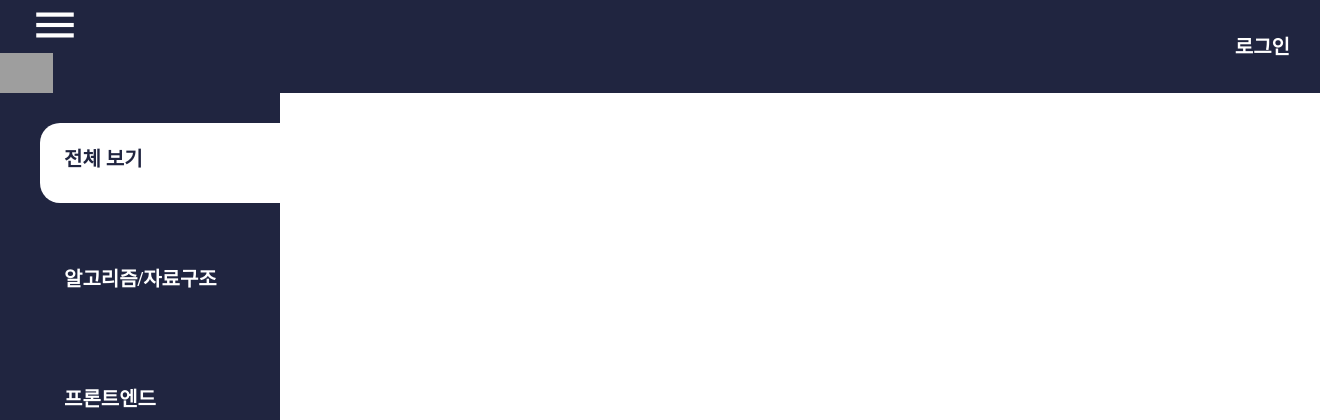
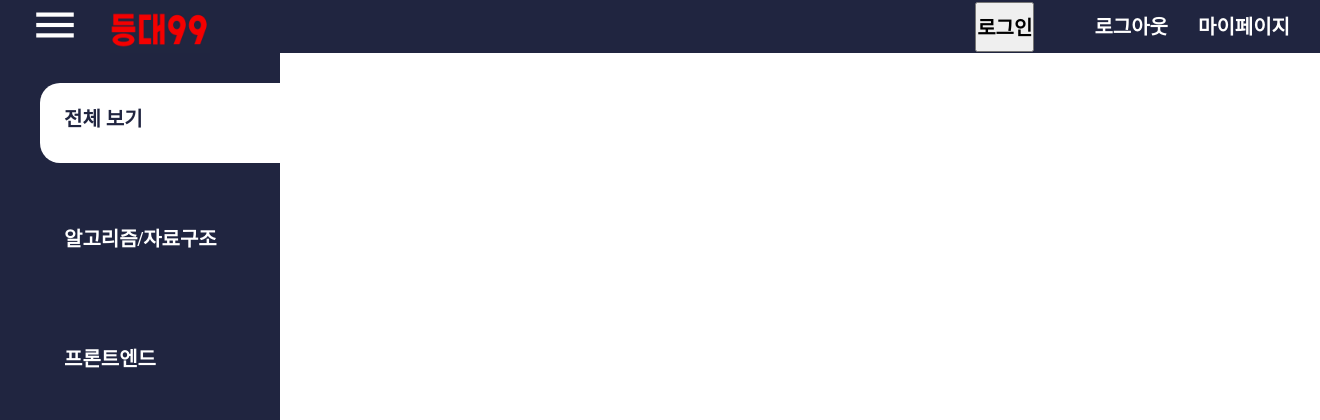
Before and after one commit to SeonghyeonMoon/deungdae99, a Flask app: page / in a window 1320 px wide. Shown: the top 420 px of the page. Run offline with Flask 2, Linux system fonts and the light colour scheme; data that the repository does not hold is empty; some libraries are stand-ins or nearby versions; grey boxes are pictures that could not be loaded.

Commit message:
UI 오류 수정

```diff
--- a/static/style.css
+++ b/static/style.css
@@ -168,6 +168,7 @@
     display: flex;
     align-items: center;
     color: white;
+    justify-content: space-between;
 }
 #header .hamburger {
     all: unset;
@@ -181,15 +182,38 @@
     height: 40px;
 }
 #header .logo img {
-    height: 40px;
+    height: 60px;
 }
 #header .login {
-    all: unset;
     height: 50px;
     margin-right: 30px;
     margin-left: auto;
     font-size: 20px;
     font-weight: bold;
+}
+#header .left {
+    display: flex;
+}
+#header .login.hidden {
+    display: none !important;
+}
+#header .login_box {
+    font-size: 20px;
+    font-weight: bold;
+    display: flex;
+}
+#hader .login_box .show_id {
+    all: unset;
+    margin-right: 30px;
+}
+#header .login_box #logout {
+    all: unset;
+    margin-left: 30px;
+    margin-right: 30px;
+}
+#header .login_box a {
+    all: unset;
+    margin-right: 30px;
 }
 #main {
     flex: 1;
--- a/templates/index.html
+++ b/templates/index.html
@@ -203,7 +203,7 @@
             </button>
             <!--항해99 로고-->
             <h1 class="logo">
-                <a href="/"><img src="https://hanghae99.spartacodingclub.kr/static/images/logo.svg" alt="logo"/></a>
+                <a href="/"><img src="../static/logo.jpg" alt="logo"/></a>
             </h1>
         </div>
         <!--로그인 버튼-->
```
Also changed, not shown: static/logo.jpg (added).
